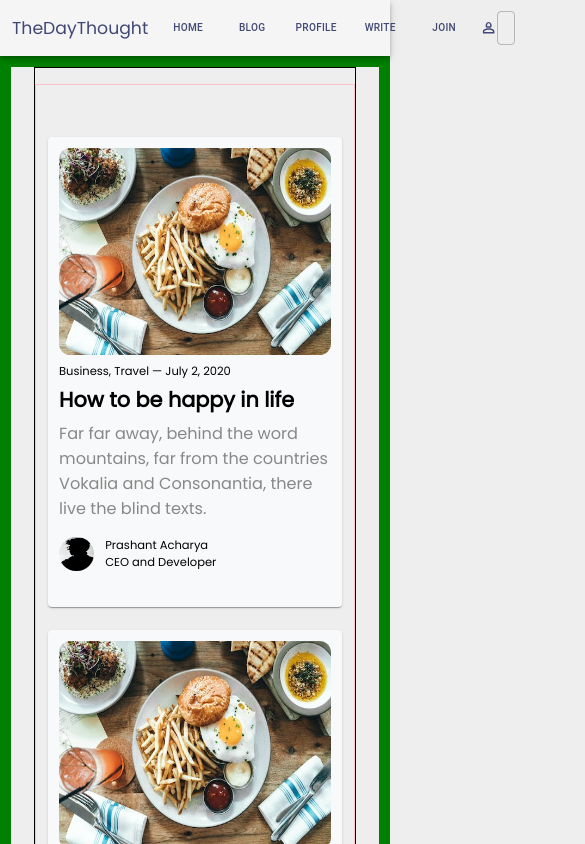
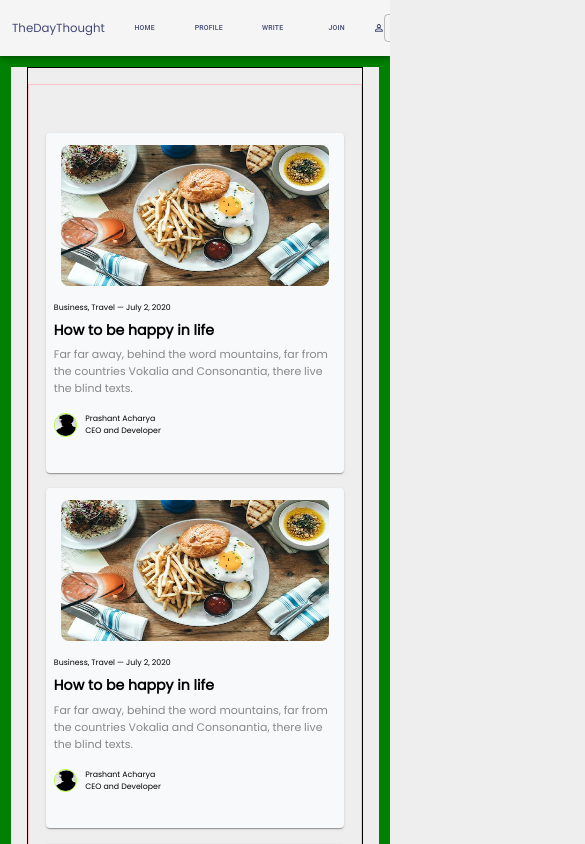
Before and after one commit to prashant48653c/DayThought, a React (Vite) app in the folder frontend/: page / in a window 390 px wide. Shown: the top 844 px of the page, 585 px wide, since content can reach past the window. Built offline with nearby package versions, Linux system fonts and the light colour scheme; no server answers.

Commit message:
Work on responsiveness

```diff
--- a/frontend/src/components/Blog.jsx
+++ b/frontend/src/components/Blog.jsx
@@ -19,7 +19,7 @@ return <h1>LOading</h1>
 
   return (
     <>
-      <Box mt={5} pt={5} mx={20}>
+      <Box mt={5} pt={5} mx={{xs:3,sm:5,md:7,lg:9,xl:12}}>
         <Box py={4} pb={3} sx={{
           display: "flex",
           gap: "1rem",
--- a/frontend/src/components/Contact.jsx
+++ b/frontend/src/components/Contact.jsx
@@ -1,3 +1,4 @@
+
 import React from 'react'
 import Typography from '@mui/material/Typography'
 import { Button, Container, TextField } from '@mui/material'
@@ -7,9 +8,9 @@ const Contact = () => {
   return (
     <>
 
-    <Box my={4} p={7} sx={{
+    <Box my={4} p={{ xs:2,sm:4,md:6,lg:8 }} sx={{
       background:"#F5F5F5",
-      width:"100%",
+      maxWidth:"100%",
 
     }} >
         <Typography mb={2} variant="h3" sx={{
@@ -22,6 +23,7 @@ const Contact = () => {
       <Box   sx={{
            display:"flex",
            justifyContent:"flex-start",
+           flexDirection:{xs:"column",xl:"row",lg:"row",md:"row"},
            gap:"4rem"
       }}>
  <input placeholder='Enter your email' type="email" name="email" id="email" />
--- a/frontend/src/components/Navbar.jsx
+++ b/frontend/src/components/Navbar.jsx
@@ -45,7 +45,6 @@ const Navbar = () => {
 
         <Button onClick={()=>navigate("/")} color="inherit">Home</Button>
 
-        <Button onClick={()=>navigate("/blog")} color="inherit">Blog</Button>
 
         <Button onClick={()=>navigate("/profile")} color="inherit">Profile</Button>
 
--- a/frontend/src/components/Popular.jsx
+++ b/frontend/src/components/Popular.jsx
@@ -1,4 +1,4 @@
-import React, { useEffect } from 'react'
+import React, { useEffect, useState } from 'react'
 import { Swiper, SwiperSlide } from 'swiper/react';
 import profilePic from '../assets/ph.webp'
 import 'swiper/css';
@@ -11,7 +11,7 @@ import axios from 'axios';
 import { setAllUser, setBlog, setUserData } from '../Slices/homeSlicer';
 
 
-const Trending = () => {
+const Popular = () => {
   const { allUser, blog } = useSelector((state) => state.home)
   const dispatch = useDispatch()
   const navigate = useNavigate();
@@ -20,6 +20,7 @@ const Trending = () => {
   const goToBlog = (e, elem, user) => {
     e.preventDefault()
     dispatch(setBlog(user))
+    dispatch(setUserData(elem))
     navigate("/blog")
   }
 
@@ -56,7 +57,7 @@ const Trending = () => {
 
     getData()
 
-  }, [])
+  }, [ ])
 
 
 
@@ -70,13 +71,13 @@ const Trending = () => {
       <Box sx={{
         margin: 0,
         padding: 0,
-
+        border:"1px solid black",
         width: "100%"
       }} >
         <Box py={8} sx={{
           textAlign: "center",
 
-          width: "100%"
+
         }} >
           <Typography variant="p" sx={{
             fontWeight: "700",
@@ -85,7 +86,7 @@ const Trending = () => {
             lineHeight: "4.8rem",
             width: "100%"
 
-          }} color="initial">Most Popular</Typography>
+          }} color="initial">Trending</Typography>
         </Box>
 
 
@@ -118,7 +119,6 @@ const Trending = () => {
                     }}>
 
 
-
                       <Grid container style={{
                         width: "100%",
                         height: "35rem",
@@ -127,28 +127,43 @@ const Trending = () => {
 
                         <Grid item xs={6}>
 
-                          <img src="https://thumbs.dreamstime.com/b/journal-notecopy-placed-outdoors-evening-against-defocused-lights-city-writing-blogging-student-concept-selective-169657469.jpg" className='swiper-img' alt="" />
+                          <img src={profilePic} className='swiper-img' alt="" />
 
                         </Grid>
                         <Grid item xs={6}>
 
                           <Typography variant="p" sx={{
                             fontSize: "1.7rem",
-                            margin: "  1rem  0"
+                            margin: " 1rem  0"
                           }} color="initial">
                             <b>Business-Travel</b>  <em>July 05</em>
                           </Typography>
 
 
                           <Typography variant="p" sx={{
+
                             fontWeight: "700",
                             margin: " 1rem 0",
-                            fontSize: "4rem",
-                            lineHeight: "4.8rem",
-                            maxWidth: "95%"
+                            fontSize:{xs:"2.5rem",sm:"2.6rem",md:"4rem",lg:"4rem"},
+                            lineHeight: {xs:"2.4rem",sm:"3rem",md:"4rem",lg:"4rem"},
+                            maxWidth:{xs:"100%",sm:"100%",md:"95%",lg:"95%"  },
                           }} color="initial">
-                            <code dangerouslySetInnerHTML={{ __html: user.heading }} />
 
+
+<div style={{
+  padding:"2rem 0"
+}}>
+ {
+                           ( window.innerWidth < 500)?
+
+<code dangerouslySetInnerHTML={{ __html: (user.heading).slice(0, 30)  }} />
+
+:
+<code dangerouslySetInnerHTML={{ __html: (user.heading).slice(0, 50)    }} />
+
+                       }
+
+</div>
                           </Typography>
 
 
@@ -160,7 +175,17 @@ const Trending = () => {
 
                             margin: "1rem 0"
                           }} color="initial">
-                            <code dangerouslySetInnerHTML={{ __html: (user.blog).slice(0, 300) + " . . . ." }} />
+
+                            {
+                           ( window.innerWidth < 500)?
+
+<code dangerouslySetInnerHTML={{ __html: (user.blog).slice(0, 130) + " . . . ." }} />
+
+:
+<code dangerouslySetInnerHTML={{ __html: (user.blog).slice(0, 300) + " . . . ." }} />
+
+                            }
+
 
                           </Typography>
 
@@ -169,7 +194,7 @@ const Trending = () => {
                             display: "flex",
                             gap: "1rem",
                             alignItems: "center",
-                            margin: " 1rem 0",
+                            margin: " .6rem 0",
 
                           }}
                             onClick={(e) => goToProfile(e, elem)}
@@ -179,7 +204,7 @@ const Trending = () => {
                               <Typography sx={{
                                 display: "block"
                               }} variant="p" color="initial">{elem.name}</Typography>
-                              <Typography variant="p" color="initial">CEO and Developer</Typography>
+                              <Typography variant="p" color="initial">{elem.description}</Typography>
                             </div>
                           </Box>
 
@@ -215,4 +240,4 @@ const Trending = () => {
 
 }
 
-export default Trending
+export default Popular
--- a/frontend/src/components/PostBox.jsx
+++ b/frontend/src/components/PostBox.jsx
@@ -23,7 +23,7 @@ const PostBox = () => {
 
       <Grid my={2} sx={{
         columnGap:{
-          xs: 1, sm: 2, md: 6,lg:6
+          xs: 1, sm: 2, md: 1,lg:6
         },
 
         border:"1px solid pink",
@@ -31,7 +31,7 @@ const PostBox = () => {
         position:"relative",
         display:"flex",
         justifyContent:{
-          xs:"center",sm:"flex-start",md:"flex-start",lg:"flex-start"
+          xs:"center",sm:"center",md:"center",lg:"center"
         }
 
       }}  height={"auto"} py={5} container columnSpacing={0}>
@@ -42,28 +42,35 @@ const PostBox = () => {
 
 
 <Grid  key={i}  p={2}   sx={{
-            padding:"1rem",
+            padding:"1rem 1rem",
             height: "auto",
             maxWidth:"100%",
             display: "flex",
             justifyContent:"center",
             flexDirection: "column",
             cursor:"pointer",
+            width:{
+              xs: "40rem", sm: "30rem", md: "28rem",lg:"28rem",xl:"32rem"
+            },
 
           }}>
           <Paper onClick={goToBlog}   sx={{
-            padding:"1rem",
+          padding:"1.5rem 1rem",
             height: "auto",
-            width:{
-              xs: 1, sm: "30rem", md: "20rem",lg:"28rem",xl:"32rem"
-            },
+
             display: "flex",
             justifyContent:"center",
             flexDirection: "column",
             cursor:"pointer",
             background:"#f8f9fa"
           }} >
+            <div style={{
+              display:"flex",
+              justifyContent:"center"
+            }} >
             <img className='post-box-img' src={f} alt="" />
+            </div>
+
             <Typography variant="p" py={1} color="initial">Business, Travel — July 2, 2020</Typography>
             <Typography variant="p" sx={{
               fontWeight: "700",
--- a/frontend/src/components/Result.jsx
+++ b/frontend/src/components/Result.jsx
@@ -40,13 +40,6 @@ function Result() {
 
 
       }}    >
-        <Grid container spacing={3} sx={{
-          overflow: "hidden",
-
-        }} >
-          {/* First Column */}
-          <Grid item xs={12} sm={8}>
-            {/* Content for the first column */}
 
             {
               result.map((user, i) => {
@@ -58,7 +51,7 @@ function Result() {
 
 
 
-                      <Paper onClick={(e) => goToBlog(e, blog, user)}  key={j} style={{ width: '100%', minHeight: "15rem", height: 'auto', border: '1px solid #ddd', padding: '1.4rem',cursor:"pointer", display: "flex", gap: "1.4rem", margin: "2rem 0" }}>
+                      <Paper onClick={(e) => goToBlog(e, blog, user)}  key={j} style={{ width: '100%', minHeight: "15rem", height: 'auto', border: '1px solid #ddd', padding: '1.9rem',cursor:"pointer", display: "flex", gap: "1.4rem", margin: "3rem 0" }}>
                         <img style={{
                           maxWidth: "30%",
                           display: "inline-block",
@@ -115,30 +108,13 @@ function Result() {
 
 
 
-          </Grid>
-
-          {/* Second Column */}
-          <Grid item xs={12} sm={4} >
-            {/* Content for the second column */}
-            <Paper style={{ width: "31%", border: '1px solid #ddd', height: "100%", margin: "2rem 0", padding: '16px', position: "absolute", display: "flex", flexDirection: "column" }}>
-              <Typography pb={3} variant="h4" color="initial">Check out our other product </Typography>
-
-
-
-              <a href="https://streamzone25.netlify.app/" className='link'>Streamzone</a>
-              <a href="https://prashant1.netlify.app/" className='link' >
-
-                PRAXANT.
-
-              </a>
 
 
 
 
 
-            </Paper>
-          </Grid>
-        </Grid>
+
+
       </Box>
     );
   }
--- a/frontend/src/components/Trending.jsx
+++ b/frontend/src/components/Trending.jsx
@@ -1,4 +1,4 @@
-import React, { useEffect } from 'react'
+import React, { useEffect, useState } from 'react'
 import { Swiper, SwiperSlide } from 'swiper/react';
 import profilePic from '../assets/ph.webp'
 import 'swiper/css';
@@ -57,7 +57,7 @@ const Trending = () => {
 
     getData()
 
-  }, [])
+  }, [ ])
 
 
 
@@ -127,28 +127,43 @@ const Trending = () => {
 
                         <Grid item xs={6}>
 
-                          <img src="https://thumbs.dreamstime.com/b/journal-notecopy-placed-outdoors-evening-against-defocused-lights-city-writing-blogging-student-concept-selective-169657469.jpg" className='swiper-img' alt="" />
+                          <img src={profilePic} className='swiper-img' alt="" />
 
                         </Grid>
                         <Grid item xs={6}>
 
                           <Typography variant="p" sx={{
                             fontSize: "1.7rem",
-                            margin: "  1rem  0"
+                            margin: " 1rem  0"
                           }} color="initial">
                             <b>Business-Travel</b>  <em>July 05</em>
                           </Typography>
 
 
                           <Typography variant="p" sx={{
+
                             fontWeight: "700",
                             margin: " 1rem 0",
-                            fontSize: "4rem",
-                            lineHeight: "4.8rem",
-                            maxWidth: "95%"
+                            fontSize:{xs:"2.5rem",sm:"2.6rem",md:"4rem",lg:"4rem"},
+                            lineHeight: {xs:"2.4rem",sm:"3rem",md:"4rem",lg:"4rem"},
+                            maxWidth:{xs:"100%",sm:"100%",md:"95%",lg:"95%"  },
                           }} color="initial">
-          <code dangerouslySetInnerHTML={{ __html: user.heading }} />
 
+
+<div style={{
+  padding:"2rem 0"
+}}>
+ {
+                           ( window.innerWidth < 500)?
+
+<code dangerouslySetInnerHTML={{ __html: (user.heading).slice(0, 30)  }} />
+
+:
+<code dangerouslySetInnerHTML={{ __html: (user.heading).slice(0, 50)    }} />
+
+                       }
+
+</div>
                           </Typography>
 
 
@@ -160,7 +175,17 @@ const Trending = () => {
 
                             margin: "1rem 0"
                           }} color="initial">
-             <code dangerouslySetInnerHTML={{ __html: (user.blog).slice(0, 300) + " . . . ." }} />
+
+                            {
+                           ( window.innerWidth < 500)?
+
+<code dangerouslySetInnerHTML={{ __html: (user.blog).slice(0, 130) + " . . . ." }} />
+
+:
+<code dangerouslySetInnerHTML={{ __html: (user.blog).slice(0, 300) + " . . . ." }} />
+
+                            }
+
 
                           </Typography>
 
@@ -169,7 +194,7 @@ const Trending = () => {
                             display: "flex",
                             gap: "1rem",
                             alignItems: "center",
-                            margin: " 1rem 0",
+                            margin: " .6rem 0",
 
                           }}
                             onClick={(e) => goToProfile(e, elem)}
--- a/frontend/src/index.css
+++ b/frontend/src/index.css
@@ -19,27 +19,30 @@ img{
 
 }
 .post-box-img{
-  width: 29rem;
+  width: 95%;
   border-radius: 1rem;
   height: 18rem;
+  display: inline-block;
+  margin-bottom: 1rem;
 
 }
 
 .profile-pic{
   width: 3rem;
   height: 3rem;
-  background-color: antiquewhite;
+  background-color: black;
   border-radius: 40rem;
+  border:1px solid greenyellow
 
 }
 #email{
-  padding: .8rem;
+  padding: .8rem 2rem;
   font-size: 2rem;
- width: 80rem;
+ width: 80%;
  height: 5rem;
  border: 1px solid gray;
  outline: none;
- border-radius: .5rem;
+ border-radius: 5rem;
 }
 .btn-sub{
   background-color: #424874;
@@ -101,6 +104,7 @@ width: 95%;
  }
  body{
   background-color: #eeeeee;
+  overflow-x: hidden;
 
  }
 
@@ -148,3 +152,123 @@ width: 95%;
   font-size: 5rem;
   margin: 1.5rem 0;
 }
+
+
+@media (max-width:1110px) {
+
+  html{
+    font-size: 70%;
+  }
+}
+
+@media (max-width:1076px) {
+
+  html{
+    font-size: 68%;
+  }
+}
+
+
+@media (max-width:1049px) {
+
+  html{
+    font-size: 66%;
+  }
+}
+
+@media (max-width:1020px) {
+
+  html{
+    font-size: 64%;
+  }
+}
+
+@media (max-width:993px) {
+
+  html{
+    font-size: 61.5%;
+  }
+}
+
+@media (max-width:960px) {
+
+  html{
+    font-size: 60.5%;
+  }
+}
+
+@media (max-width:789px) {
+
+  html{
+    font-size: 58.5%;
+  }
+}
+
+@media (max-width:770px) {
+
+  html{
+    font-size: 57.5%;
+  }
+}
+
+@media (max-width:754px) {
+
+  html{
+    font-size: 56.5%;
+  }
+}
+
+@media (max-width:744px) {
+
+  html{
+    font-size: 55.5%;
+  }
+}
+
+@media (max-width:734px) {
+
+  html{
+    font-size: 54.5%;
+  }
+}
+
+@media (max-width:724px) {
+
+  html{
+    font-size: 53.5%;
+  }
+}
+
+@media (max-width:690px) {
+
+  html{
+    font-size: 51%;
+  }
+}
+@media (max-width:613px) {
+
+  html{
+    font-size: 50%;
+  }
+}
+
+@media (max-width:570px) {
+
+  html{
+    font-size: 49%;
+  }
+}
+
+@media (max-width:400px) {
+  #email{
+    padding: .8rem 2rem;
+
+   width: 100%;
+
+  }
+  .btn-sub{
+
+    width: 15rem;
+
+  }
+}
```
Also changed, not shown: 1 other file (tests, documents, lock files or other folders).
